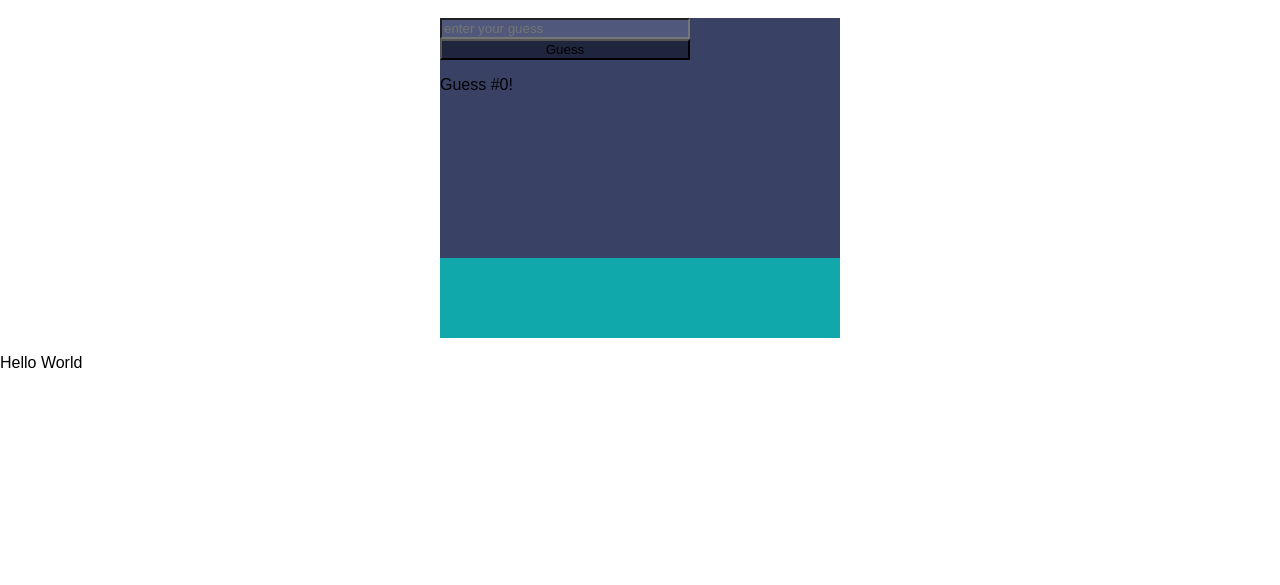
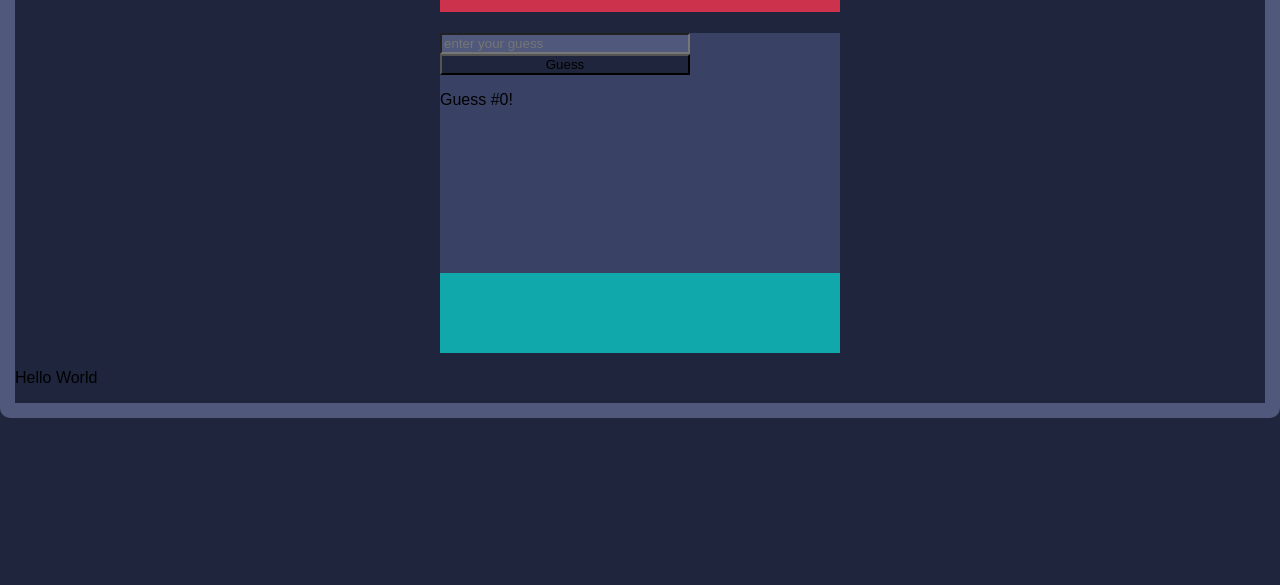
Before and after one commit to thinkful-ei18/alisha_hot_cold, a React app: page / in a window 1280 px wide. Shown: the part 215-800 px from the top of the page. Built offline with nearby package versions, Linux system fonts and the light colour scheme.

Commit message:
added styling for the body

```diff
--- a/src/index.css
+++ b/src/index.css
@@ -6,4 +6,7 @@ body {
   margin: 0;
   padding: 0;
   font-family: sans-serif;
+  background-color: #1F253D;
+  border: 15px solid #50597B;
+  border-radius: 10px;
 }
```
